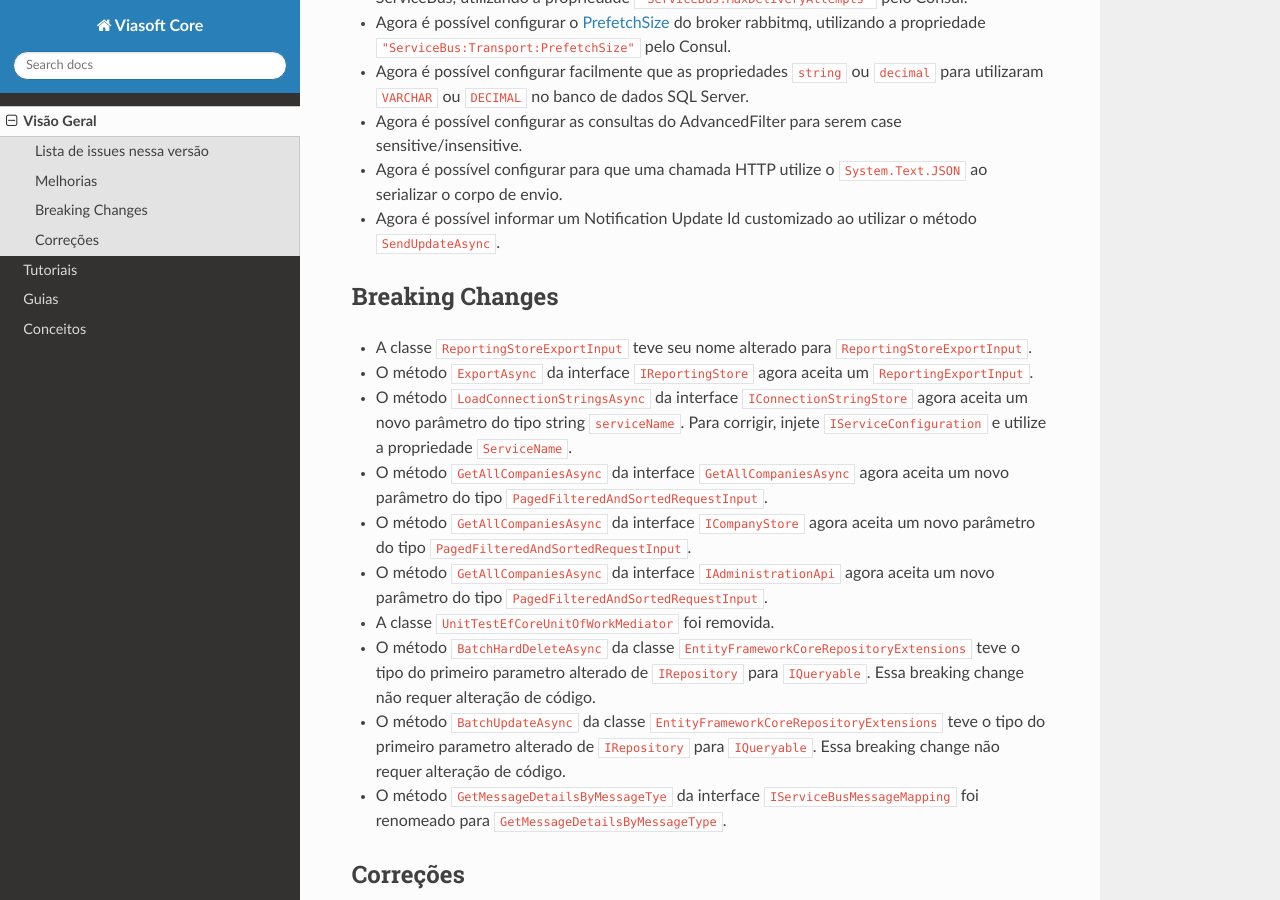
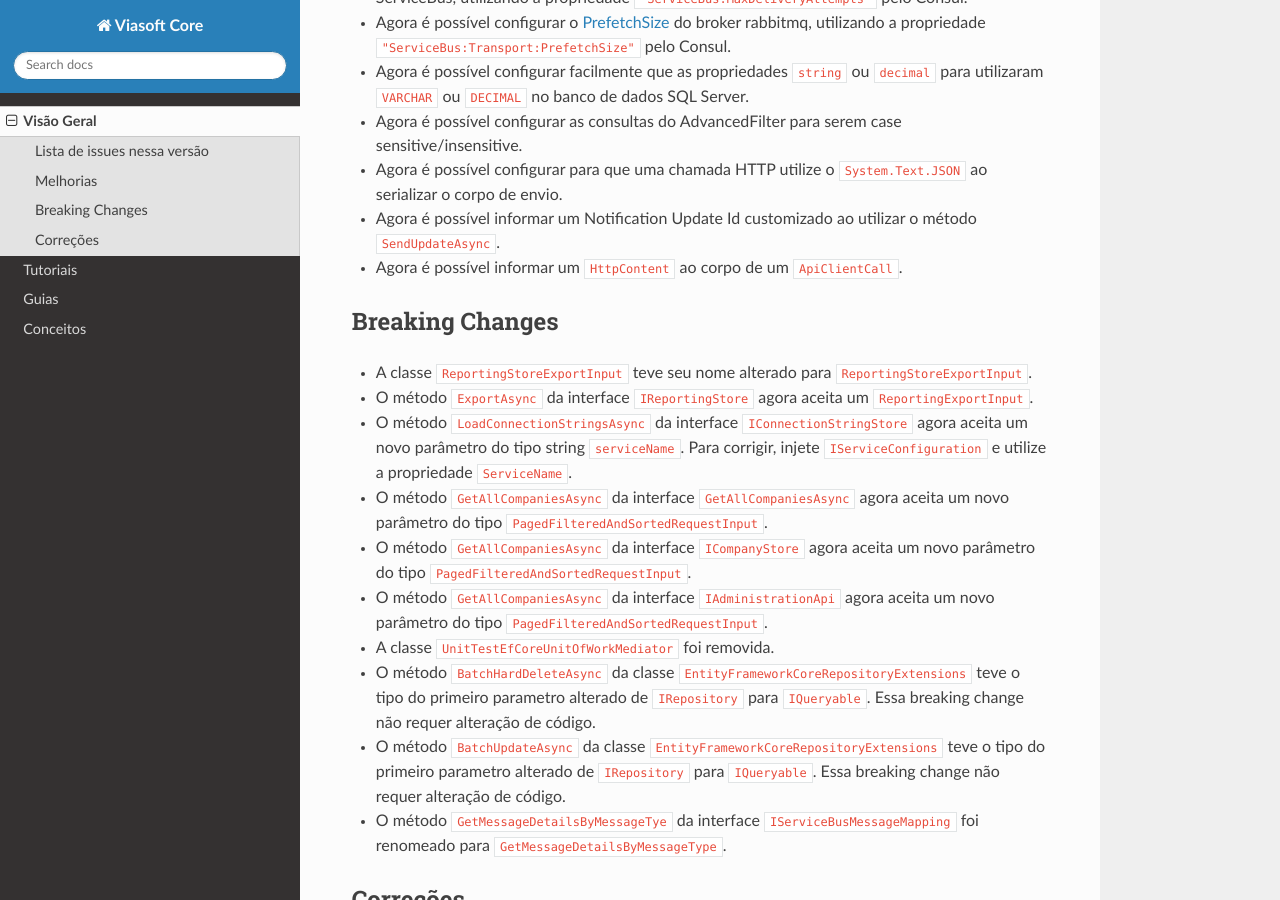
Before and after one commit to viasoftkorp/viasoft-core-docs, a Sphinx documentation site: the page built from docs/source/visao_geral.rst, in a window 1280 px wide and 900 px high, scrolled down 1263 px. Built offline with Sphinx 7.4.7 and the Read the Docs theme 3.1.0, drawn with Linux system fonts in a browser that asks for light colours.

Commit message:
docs HttpContent

```diff
--- a/docs/source/visao_geral.rst
+++ b/docs/source/visao_geral.rst
@@ -61,6 +61,8 @@ Melhorias
 
 * Agora é possível informar um Notification Update Id customizado ao utilizar o método ``SendUpdateAsync``.
 
+* Agora é possível informar um ``HttpContent`` ao corpo de um ``ApiClientCall``.
+
 
 .. _Culture: https://learn.microsoft.com/pt-br/dotnet/api/system.globalization.cultureinfo?view=net-7.0
 .. _PrefetchSize: https://www.rabbitmq.com/docs/consumer-prefetch
```
